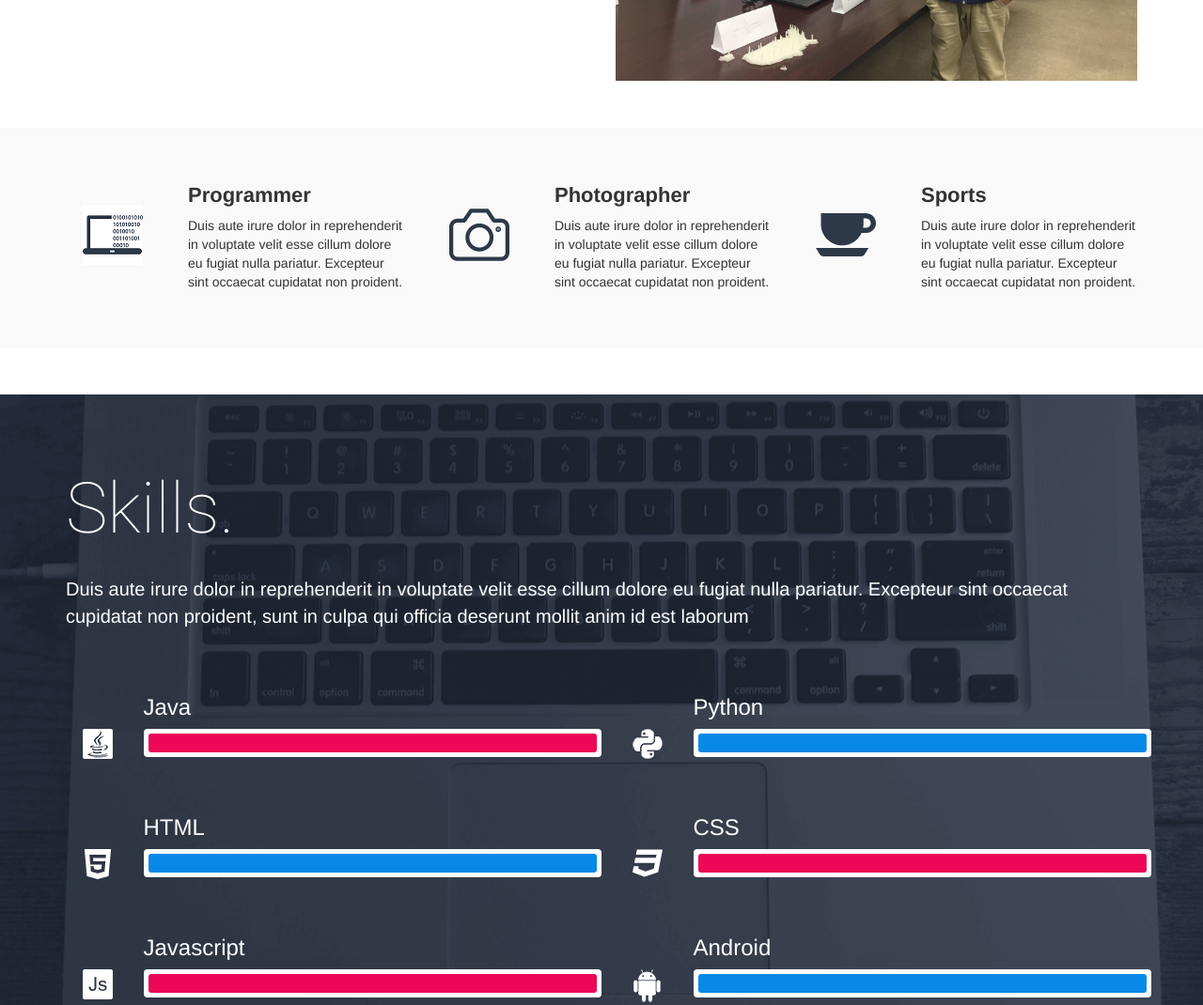
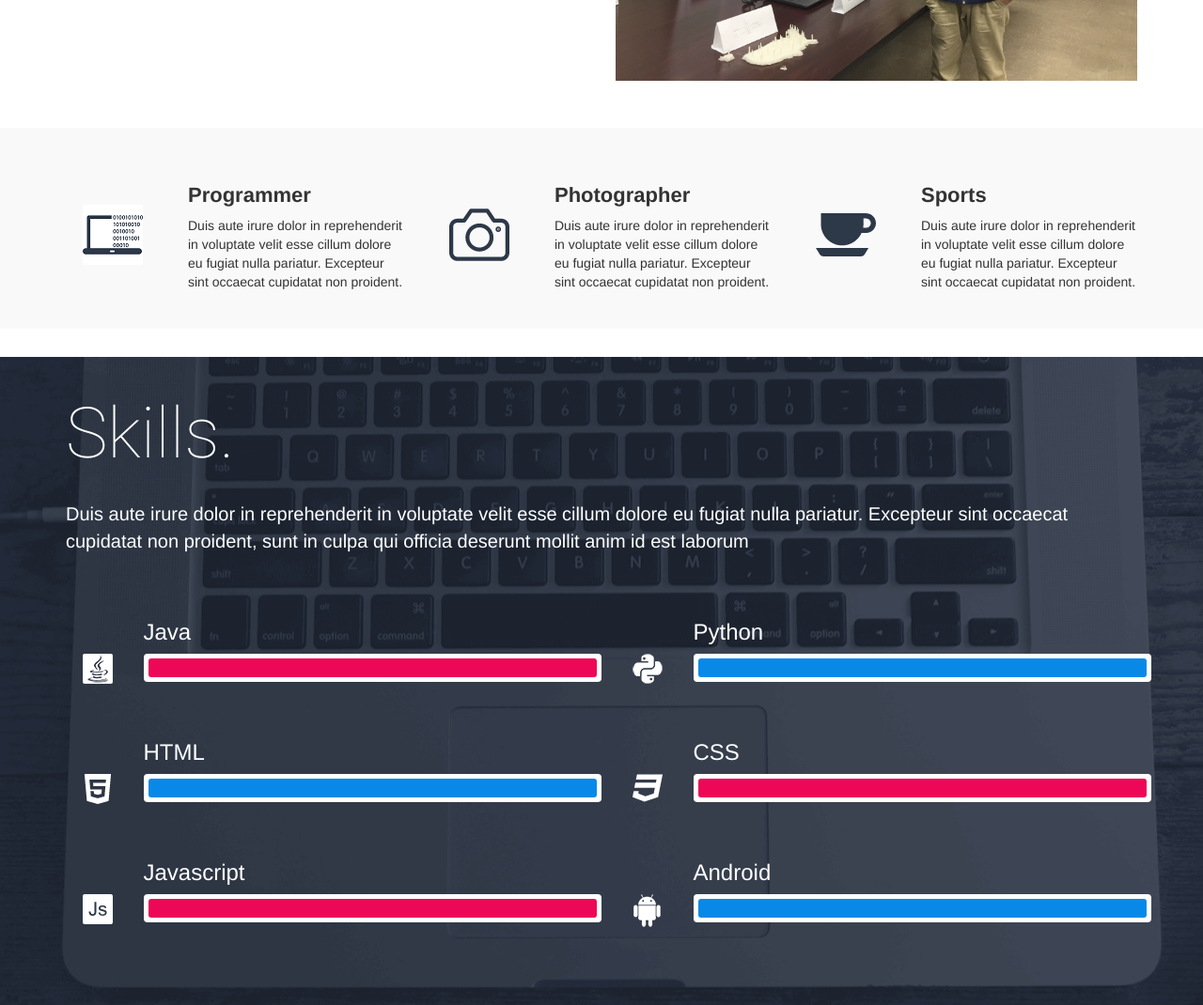
Before and after one commit to rogerjiezhou/a100-workflow, a plain HTML site: page index.html in a window 1280 px wide. Shown: the part 1180-2250 px from the top of the page at 94% size. Drawn offline with Linux system fonts and the light colour scheme.

Commit message:
change margin and font size for testing

```diff
--- a/css/index.css
+++ b/css/index.css
@@ -102,9 +102,9 @@ img.img-article {
 .more-me {
 	background-color : #F9F9F9;
 	padding-top : 50px;
-	padding-bottom : 50px;
+	padding-bottom : 30px;
 	margin-top : 50px;
-	margin-bottom : 50px;
+	margin-bottom : 30px;
 }
 
 .img-more-me {
@@ -118,9 +118,9 @@ img.img-article {
 .skills {
   width : 100%;
   display : block;
-  padding-top : 50px;
+  padding-top : 10px;
   padding-bottom : 100px;
-  margin-bottom : 30px;
+  margin-bottom : 10px;
   background : url("../img/skills_bg.png") no-repeat center center;
 }
 
@@ -166,7 +166,7 @@ img.img-article {
 .education {
   width : 100%;
   display : block;
-  padding-top : 40px;
+  padding-top : 20px;
   padding-bottom : 50px;
 }
 
@@ -242,7 +242,7 @@ img.img-article {
   opacity: .7;
 }
 
-@media (max-width : 750px) {
+@media (max-width : 768px) {
   .timeline-content h2 {
     font-size : 20px;
     font-weight : 100;
@@ -252,4 +252,8 @@ img.img-article {
     font-size : 17px;
     font-weight : 100;
   }
+
+  .timeline-content {
+    margin-left : 110px;
+  }
 }
```
